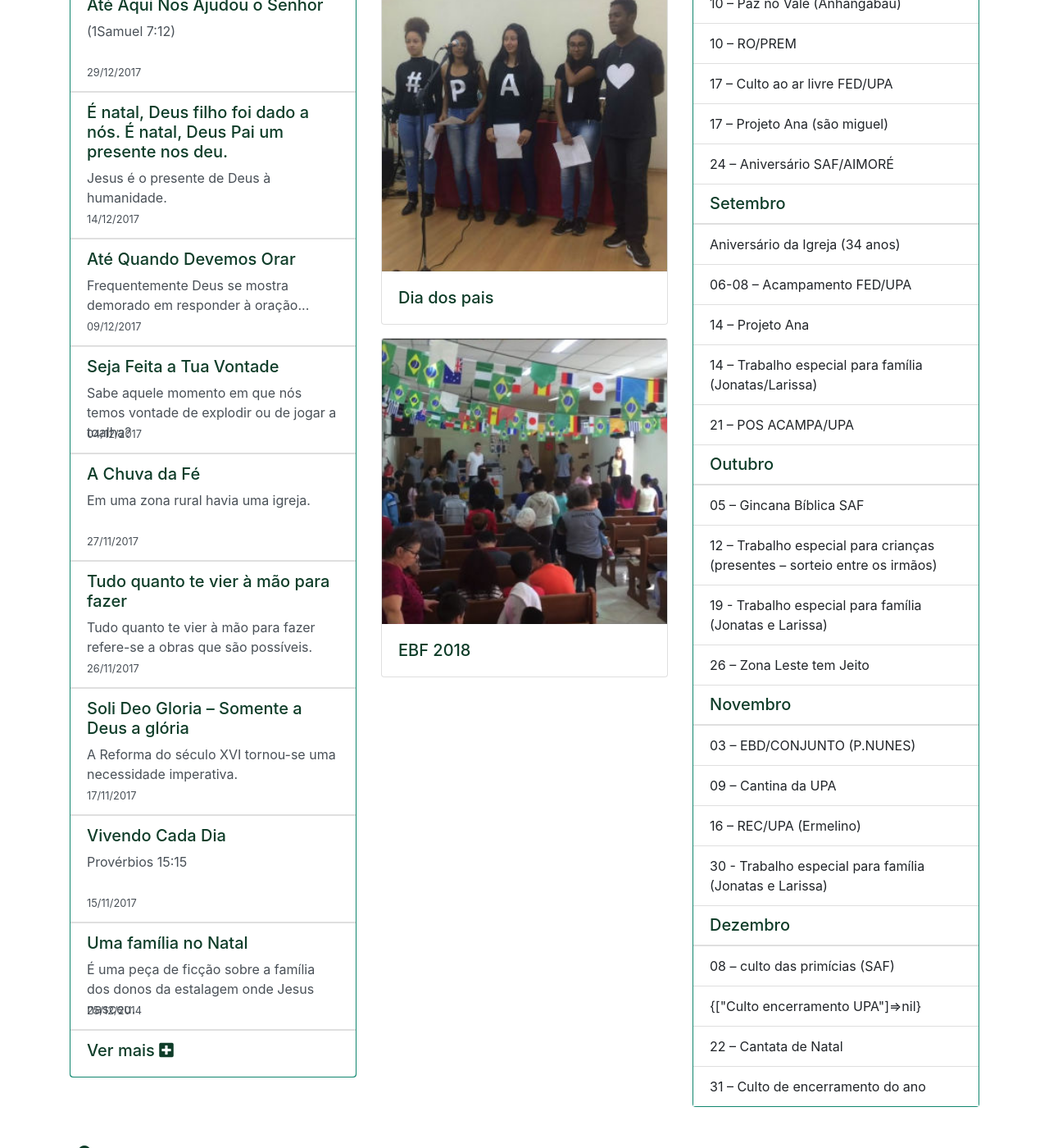
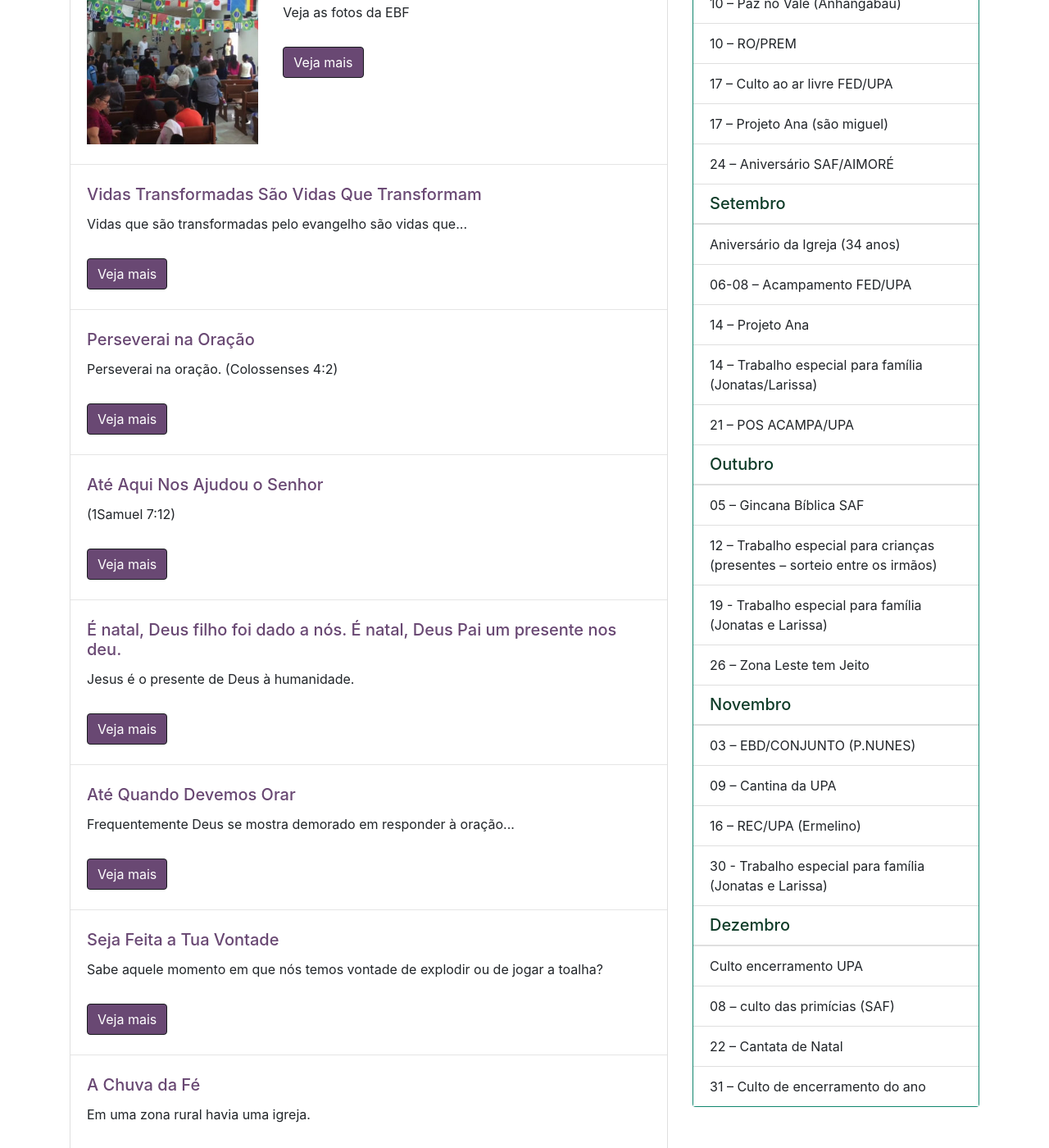
Before and after one commit to lucasprag/ipbpedronunes, a Jekyll site: the page built from index.html, in a window 1280 px wide and 1400 px high, scrolled down 1262 px. Shown: the whole window at 82% size. Built offline with Jekyll 4.4.1, drawn with Linux system fonts in a browser that asks for light colours; nearby versions of some CDN libraries; some of the changed text lies outside the part shown.

Commit message:
Change the way we show posts in the home page

```diff
--- a/_data/agenda.yml
+++ b/_data/agenda.yml
@@ -42,7 +42,7 @@
     - 30 - Trabalho especial para família (Jonatas e Larissa)
 - month: Dezembro
   items:
+    - Culto encerramento UPA
     - 08 – culto das primícias (SAF)
-    - ? - Culto encerramento UPA
     - 22 – Cantata de Natal
     - 31 – Culto de encerramento do ano
--- a/_includes/blog.html
+++ b/_includes/blog.html
@@ -1,15 +1,57 @@
-<div class="card text-white bg-color3">
-  <div class="card-header">
+<div class="card">
+  <div class="card-header text-white bg-color3">
     <i class="fas fa-newspaper"></i> Blog
   </div>
 
-  {% for post in site.posts limit:15 %}
-    {% include posts-card.html %}
+  {% for post in site.posts limit:11 %}
+      <div class="card" style="border: none;">
+        <div class="card-body">
+
+          <div class="row">
+
+            {% if post.thumbnail %}
+
+            <div class="col-4">
+              <img class="card-img-top" src="{{ site.baseurl }}/assets/images/posts/thumbnails/{{ post.thumbnail }}" alt="{{ post.title }}">
+            </div>
+
+            <div class="col-8">
+
+            {% else %}
+
+            <div class="col">
+
+            {% endif %}
+
+              <h5 class="card-title">
+                <a href="{{ post.url | prepend: site.baseurl }}">
+                  {{ post.title }}
+                </a>
+              </h5>
+
+              <p class="card-text">
+              {{ post.brief }}
+              </p>
+
+              <a href="{{ post.url | prepend: site.baseurl }}"
+                 class="btn btn-dark btn-purple active"
+                 role="button">
+                Veja mais
+              </a>
+
+            </div>
+          </div>
+
+        </div>
+      </div>
+
+      <hr class="my-1">
   {% endfor %}
 
   <div class="list-group list-group-flush">
     <a href="{{ site.baseurl }}/blog.html"
-       class="list-group-item list-group-item-action flex-column align-items-start">
+       class="list-group-item list-group-item-action flex-column align-items-start"
+       style="border: none;">
 
       <div class="d-flex w-100 justify-content-between">
         <h5 class="mb-2">Ver mais <i class="fas fa-plus-square"></i></h5>
--- a/index.html
+++ b/index.html
@@ -10,13 +10,13 @@ layout: default
 
 
     <div class="row">
-      <div class="col-12 col-md-6 mb-6">
+      <div class="col-12">
         {% include blog.html %}
       </div>
 
-      <div class="col-12 col-md-6 mb-6">
-        {% include photos.html %}
-      </div>
+      <!--<div class="col-12 col-md-6 mb-6">-->
+        <!--{% include photos.html %}-->
+      <!--</div>-->
     </div>
   </div>
 
```
Also changed, not shown: _includes/posts.html (+69 -26 lines).
